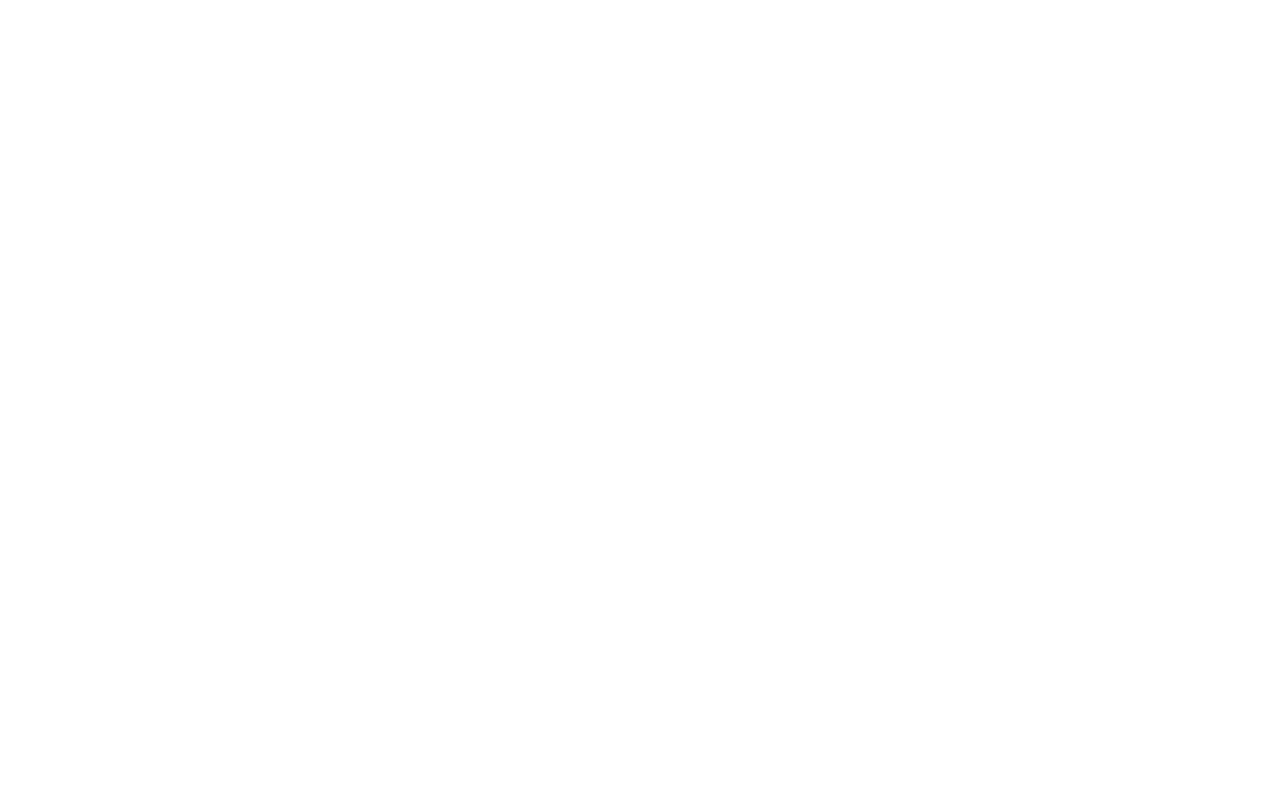
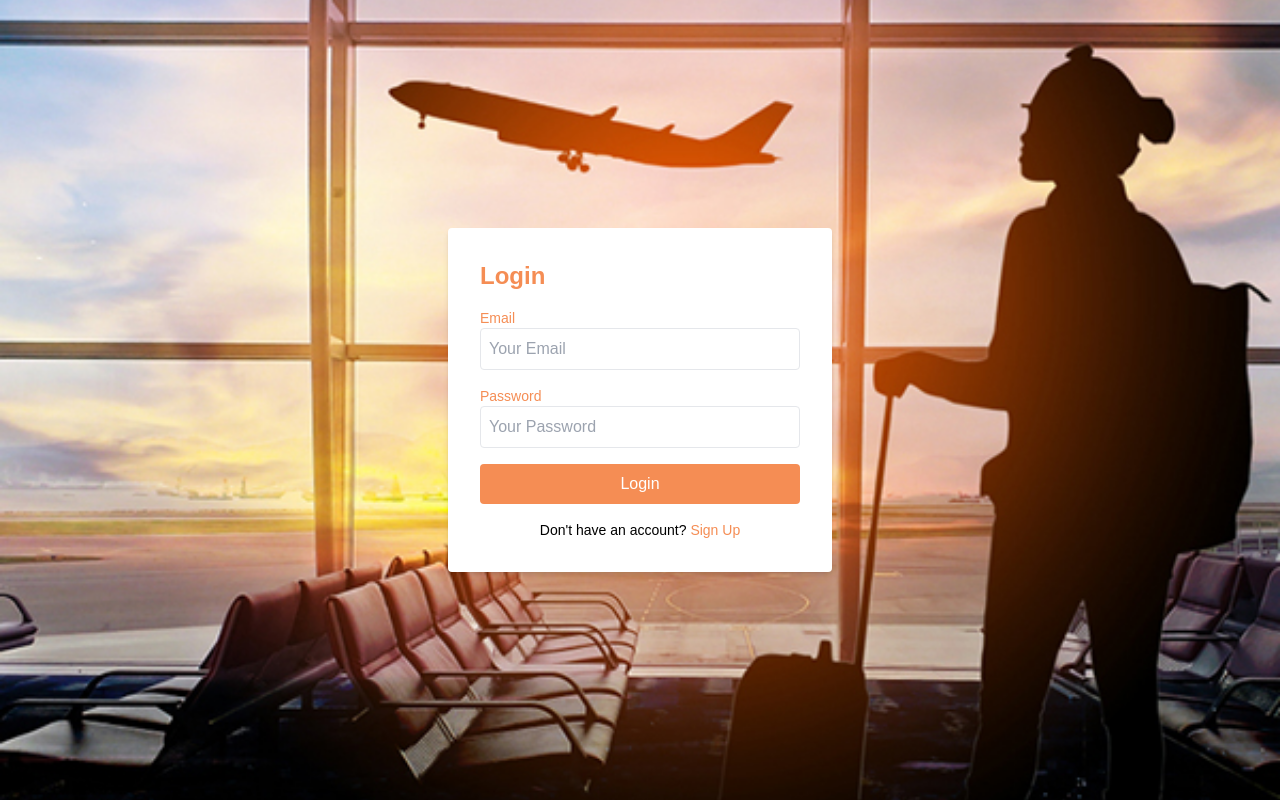
Before and after one commit to Vcky4/ProTraveller, a React (Create React App) app in the folder frontend/protraveller/: page /login in a window 1280 px wide. Before the commit this address had no page. Built offline with nearby package versions, Linux system fonts and the light colour scheme.

Commit message:
design sign up

```diff
--- a/frontend/protraveller/src/App.js
+++ b/frontend/protraveller/src/App.js
@@ -1,6 +1,7 @@
 import { BrowserRouter, Route, Routes } from 'react-router-dom'
 import { LandingPage } from './pages/LandingPage';
 import ScrollToTop from './components/ScrollToTop';
+import Login from './pages/Login';
 
 function App() {
   return (
@@ -9,6 +10,7 @@
       <ScrollToTop />
       <Routes>
         <Route path='/' element={<LandingPage />} />
+        <Route path='/login' element={<Login />} />
         {/* <Route path='/terms-and-conditions' element={<TermsAndConditions />} />
         <Route path='/privacy-policy' element={<PrivacyPolicy />} />
         <Route path='/about' element={<About />} />
--- a/frontend/protraveller/src/components/Header.js
+++ b/frontend/protraveller/src/components/Header.js
@@ -32,7 +32,7 @@
                     </div>
 
                     <div className='flex items-center justify-center gap-4 text-sm'>
-                        <button className='border px-8 py-1 rounded choc-brown border-color'><Link to="/#enquiries" smooth>Login</Link></button>
+                        <button className='border px-8 py-1 rounded choc-brown border-color'><Link to="/login" smooth>Login</Link></button>
                         <button className='button-background text-white px-10 py-1 rounded'><Link to="/#waitlist" smooth>Get Started</Link></button>
                     </div>
                 </div>
--- /dev/null
+++ b/frontend/protraveller/src/pages/Login.js
@@ -0,0 +1,72 @@
+import React, { useState } from 'react';
+import home from '../images/home.jpg'
+import { Link } from 'react-router-dom';
+
+
+const Login = () => {
+    const [email, setEmail] = useState('');
+    const [password, setPassword] = useState('');
+
+    const handleLogin = () => {
+        // Handle the login logic here, e.g., sending a request to your server
+
+        // For this example, we'll just log the email and password
+        console.log('Email:', email);
+        console.log('Password:', password);
+    };
+
+    return (
+        <div
+            className="flex items-center justify-center h-screen"
+            style={{
+                backgroundImage: `url(${home})`,
+                backgroundSize: 'cover', // Adjust to your needs
+                backgroundPosition: 'center', // Adjust to your needs
+            }}
+        >
+            <div className="bg-white p-8 rounded shadow-md w-96">
+                <h2 className="text-2xl choc-brown font-semibold mb-4">Login</h2>
+                <div className="mb-4">
+                    <label htmlFor="email" className="block choc-brown text-sm font-medium text-gray-700">
+                        Email
+                    </label>
+                    <input
+                        type="email"
+                        id="email"
+                        className="w-full p-2 border rounded"
+                        placeholder="Your Email"
+                        value={email}
+                        onChange={(e) => setEmail(e.target.value)}
+                    />
+                </div>
+                <div className="mb-4">
+                    <label htmlFor="password" className="block choc-brown text-sm font-medium text-gray-700">
+                        Password
+                    </label>
+                    <input
+                        type="password"
+                        id="password"
+                        className="w-full p-2 border rounded"
+                        placeholder="Your Password"
+                        value={password}
+                        onChange={(e) => setPassword(e.target.value)}
+                    />
+                </div>
+                <button
+                    className="w-full button-background text-white p-2 rounded"
+                    onClick={handleLogin}
+                >
+                    Login
+                </button>
+                <p className="text-center text-sm mt-4">
+                    Don't have an account?{' '}
+                    <Link to="/signup" className="choc-brown hover:underline">
+                        Sign Up
+                    </Link>
+                </p>
+            </div>
+        </div>
+    );
+};
+
+export default Login;
```
Also changed, not shown: frontend/protraveller/src/images/home.jpg (added).
